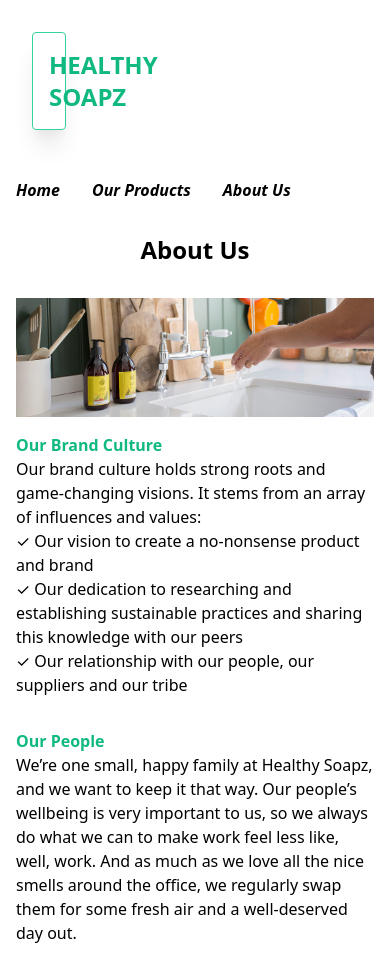
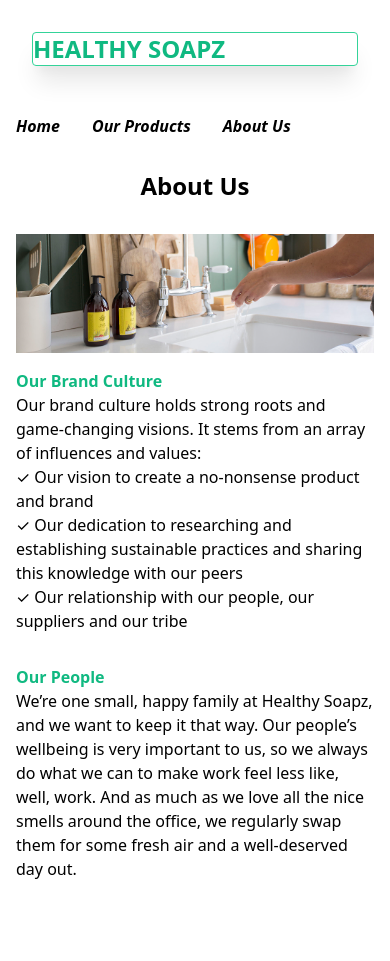
Before and after one commit to anshuy22/hw2, a plain HTML site: page about us.html in a window 390 px wide. After the commit the page ends 897 px from the top, so only its background shows below. Drawn offline with nearby package versions, Linux system fonts and the light colour scheme.

Commit message:
helooooo111

```diff
--- a/about us.html
+++ b/about us.html
@@ -9,7 +9,7 @@
 <body>
 
     <div>
-        <div class="w-1/4"><h1 class=" p-4 font-bold text-2xl text-green-500 text-left  m-8 border border-green-400 rounded shadow-xl
+        <div class="md:w-1/4"><h1 class="md:p-4 font-bold text-2xl text-green-500 text-left  m-8 border border-green-400 rounded shadow-xl
             focus:border-green-500" ">HEALTHY SOAPZ</h1></div>
         <div class=" flex">
             <div class="p-4 font-bold space-y-4"> <a href="index.html"><em>Home</em></a></div>
```
